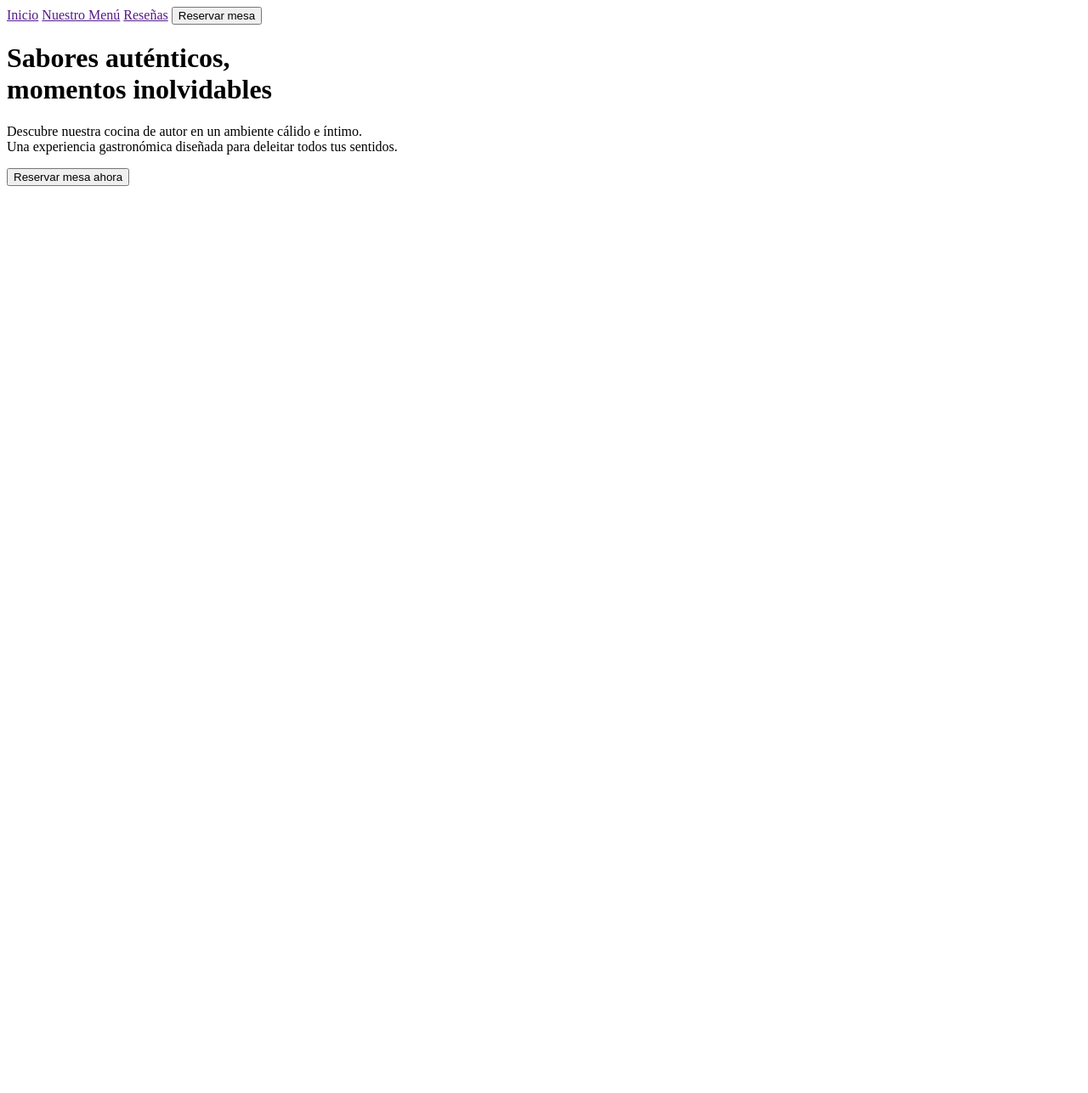
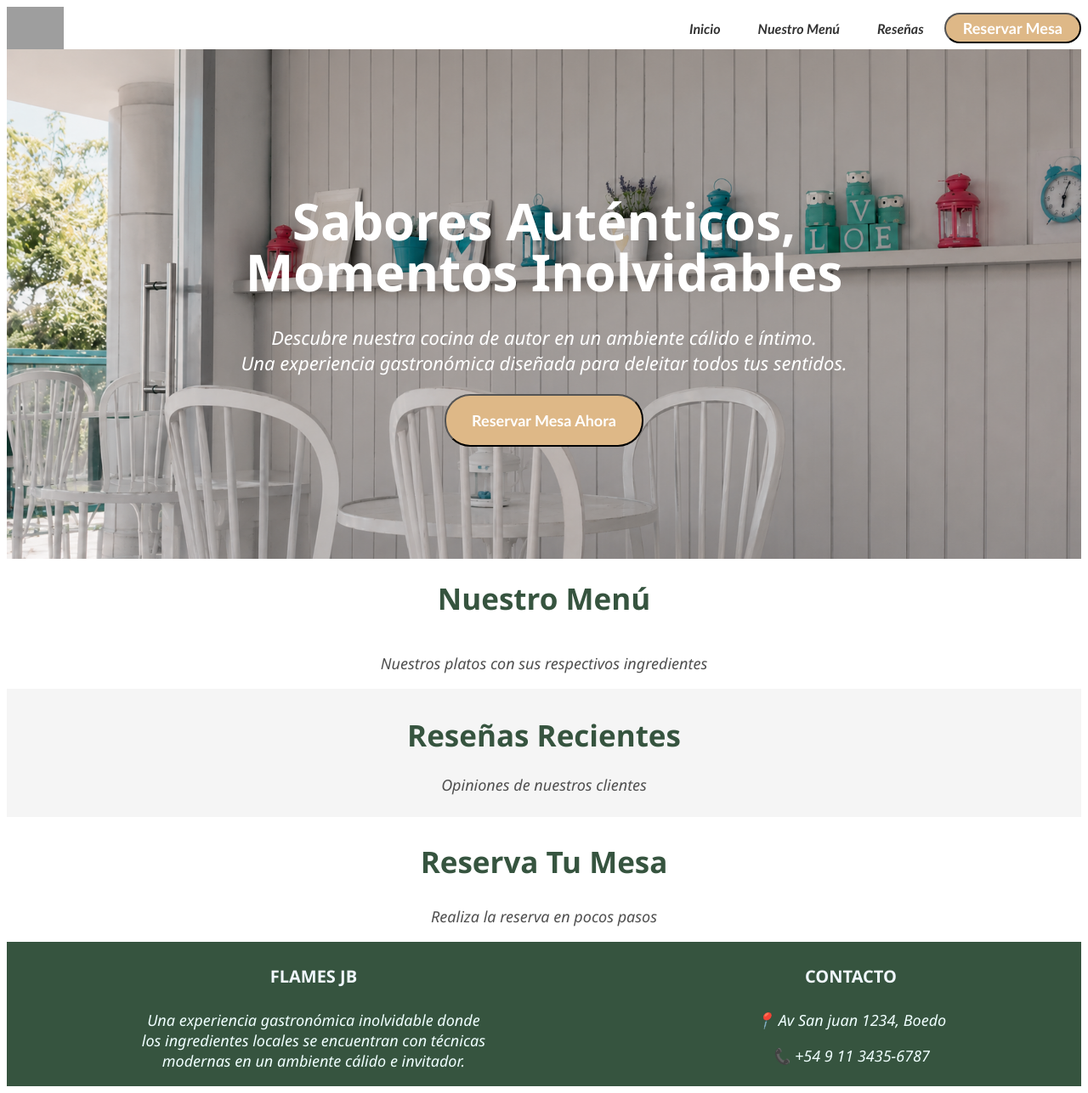
Before and after one commit to matiasnata/proyecto_final, a Flask app: page / in a window 1280 px wide. Shown: the whole page at 85% size. Before the commit the page ends 219 px from the top, so only its background shows below. Run offline with Flask 3, Linux system fonts and the light colour scheme; parts of the project's set-up code (start-up, migrations or seed data) failed here and were passed over; grey boxes are pictures that could not be loaded.

Commit message:
Subo archivo index.html con la estrctura general sin la integración de los datos del backend

```diff
--- a/frontend/templates/index.html
+++ b/frontend/templates/index.html
@@ -3,21 +3,49 @@
 <head>
     <meta charset="UTF-8">
     <meta name="viewport" content="width=device-width, initial-scale=1.0">
-    <link rel="stylesheet" href="../static/css/style.css">
+    <link rel="stylesheet" href="../static/css/user.css">
     <title>Savoria</title>
 </head>
 <body>
+    <div class="portada">
+        <img class="imagen_logo" src="../static/Imagenes/foto_logo.png" alt="Logo Flames JB">
+        <div>
+        <a href="" class="links_portada">Inicio</a>
+        <a href="" class="links_portada">Nuestro Menú</a>
+        <a href="" class="links_portada">Reseñas</a>
+        <button class="boton_reservar_mesa_portada">Reservar mesa</button></div>
+    </div>
     <div class="inicio">
-        <a href="" class="links">Inicio</a>
-        <a href="" class="links">Nuestro Menú</a>
-        <a href="" class="links">Reseñas</a>
-        <button class="reservar_mesa_2">Reservar mesa</button>
+        <h1> Sabores auténticos,<br>momentos inolvidables</h1>
+        <p class="descripcion_restaurante">Descubre nuestra cocina de autor en un ambiente cálido e íntimo.<br>Una experiencia gastronómica diseñada para deleitar todos tus sentidos.</p>
+        <button class="boton_reservar_mesa_inicio">Reservar mesa ahora</button>
     </div>
-    <div class="portada">
-    <h1> Sabores auténticos,<br>momentos inolvidables</h1>
-    <p>Descubre nuestra cocina de autor en un ambiente cálido e íntimo.<br>Una experiencia gastronómica diseñada para deleitar todos tus sentidos.</p>
-    <button class="reservar_mesa">Reservar mesa ahora</button>
+    <div class="menu">
+        <h2>Nuestro menú</h2>
+        <p>Nuestros platos con sus respectivos ingredientes</p>
+
+
     </div>
+    <div class="reseñas">
+        <h2>Reseñas recientes</h2>
+        <p>Opiniones de nuestros clientes</p>
 
+    </div>
+    <div>
+        <h3>Reserva tu mesa</h3>
+        <p>Realiza la reserva en pocos pasos</p>
+    </div>
+    <div class="footer">
+        <div class="columna1">
+            <h4 class="nombre_restaurante">Flames JB</h4>
+            <p class="descripcion_breve">Una experiencia gastronómica inolvidable donde <br> los ingredientes locales se encuentran con técnicas <br> modernas en un ambiente cálido e invitador.
+            </p>
+        </div>
+        <div class="columna2">
+            <h4 class="contacto">Contacto</h4>
+            <p class="ubicacion">📍   Av San juan 1234, Boedo</p>
+            <p class="numero">📞   +54 9 11 3435-6787</p>
+        </div>
+    </div>
 </body>
 </html>
```
